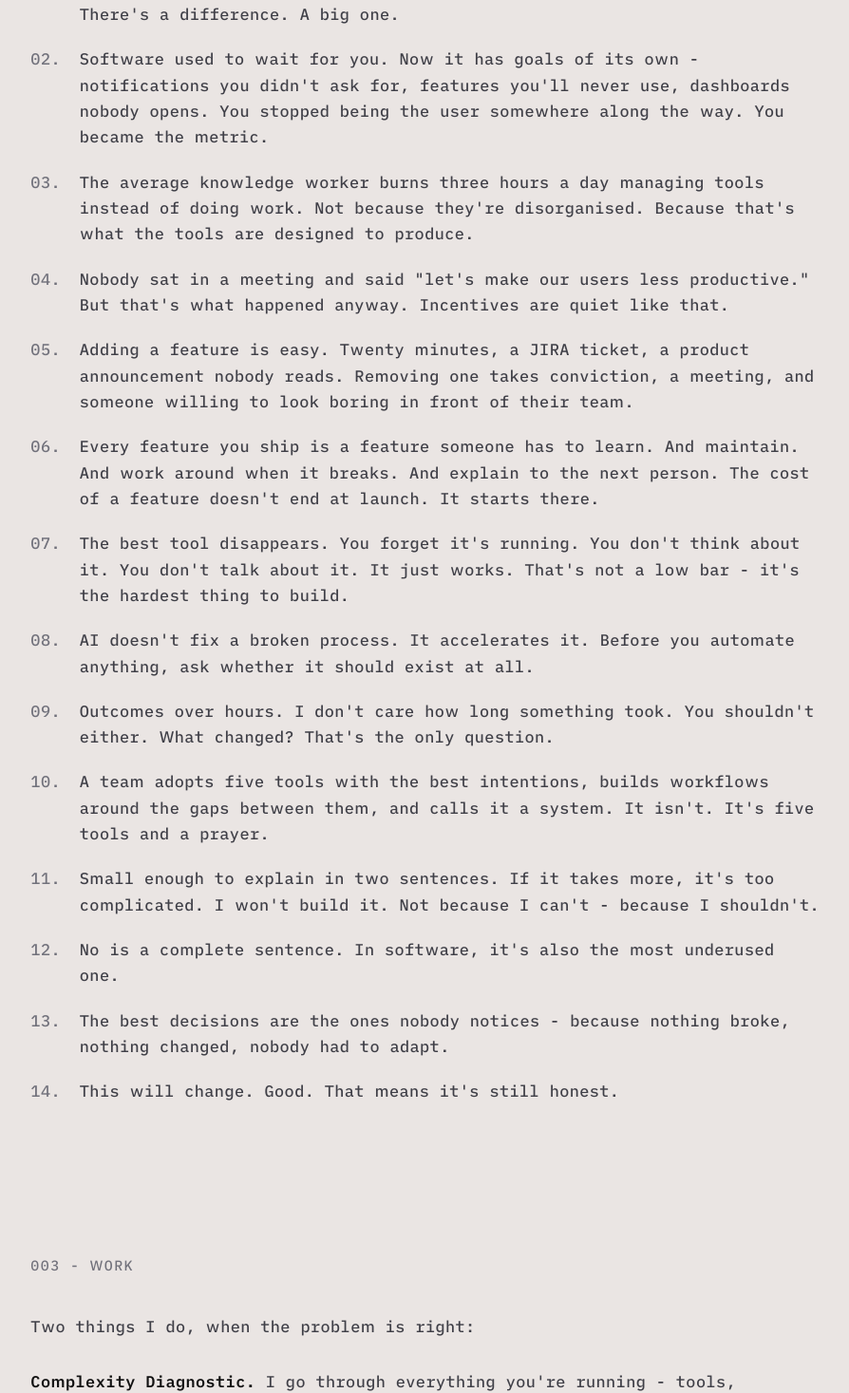
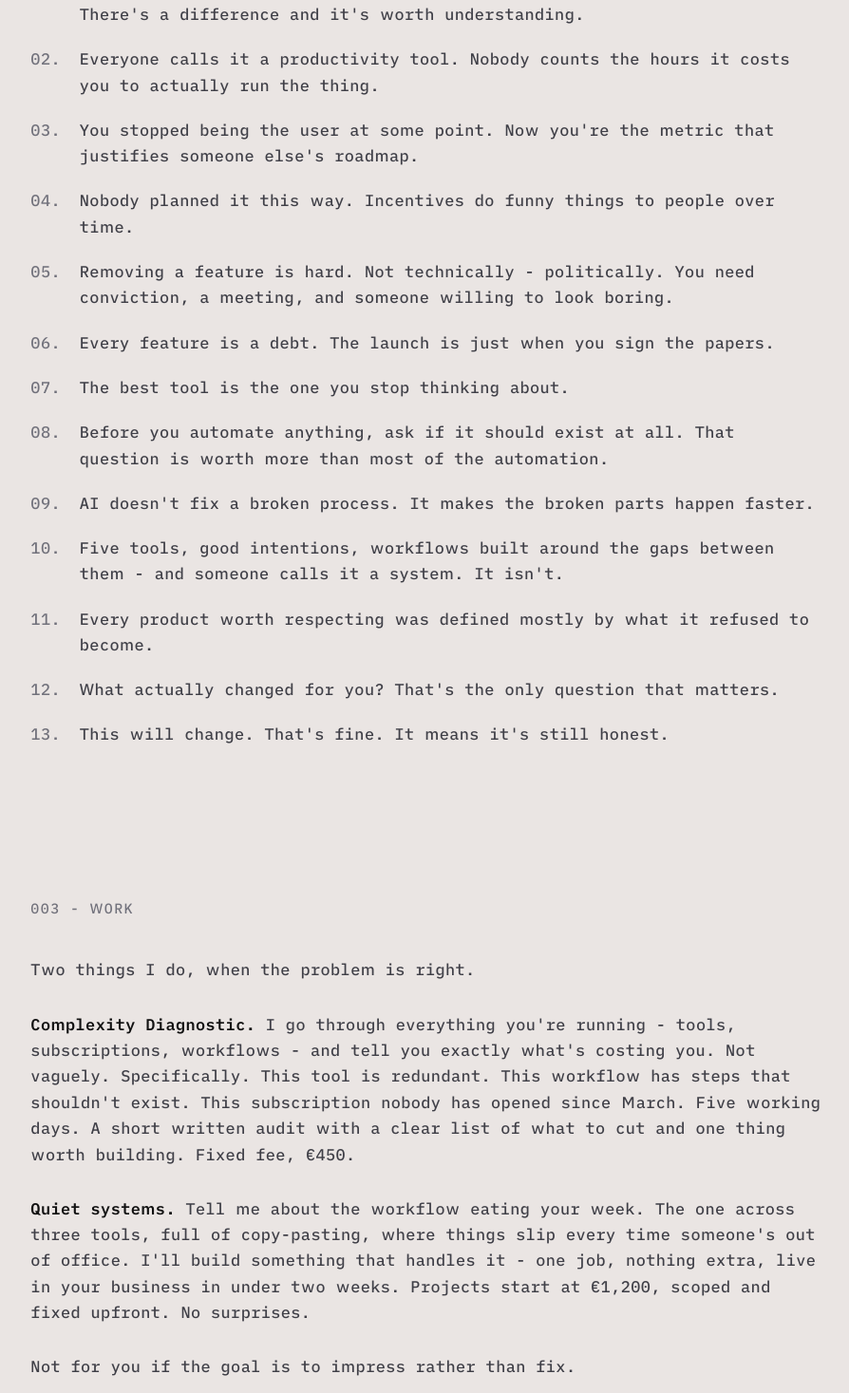
Before and after one commit to JanKosutnik/Kosutnik, a Next.js app: page / in a window 1280 px wide. Shown: the part 1123-2590 px from the top of the page at 95% size, without its empty margins (191-1085 px from the left). Built offline with nearby package versions, Linux system fonts and the light colour scheme.

Commit message:
Add Contact nav link, update notes and work section

```diff
--- a/app/page.tsx
+++ b/app/page.tsx
@@ -17,20 +17,19 @@ const LAST_UPDATE = new Date().toLocaleString("en-GB", {
 });
 
 const notes = [
-  "Most software isn't built for you. It's built to keep you inside it. There's a difference. A big one.",
-  "Software used to wait for you. Now it has goals of its own - notifications you didn't ask for, features you'll never use, dashboards nobody opens. You stopped being the user somewhere along the way. You became the metric.",
-  "The average knowledge worker burns three hours a day managing tools instead of doing work. Not because they're disorganised. Because that's what the tools are designed to produce.",
-  "Nobody sat in a meeting and said \"let's make our users less productive.\" But that's what happened anyway. Incentives are quiet like that.",
-  "Adding a feature is easy. Twenty minutes, a JIRA ticket, a product announcement nobody reads. Removing one takes conviction, a meeting, and someone willing to look boring in front of their team.",
-  "Every feature you ship is a feature someone has to learn. And maintain. And work around when it breaks. And explain to the next person. The cost of a feature doesn't end at launch. It starts there.",
-  "The best tool disappears. You forget it's running. You don't think about it. You don't talk about it. It just works. That's not a low bar - it's the hardest thing to build.",
-  "AI doesn't fix a broken process. It accelerates it. Before you automate anything, ask whether it should exist at all.",
-  "Outcomes over hours. I don't care how long something took. You shouldn't either. What changed? That's the only question.",
-  "A team adopts five tools with the best intentions, builds workflows around the gaps between them, and calls it a system. It isn't. It's five tools and a prayer.",
-  "Small enough to explain in two sentences. If it takes more, it's too complicated. I won't build it. Not because I can't - because I shouldn't.",
-  "No is a complete sentence. In software, it's also the most underused one.",
-  "The best decisions are the ones nobody notices - because nothing broke, nothing changed, nobody had to adapt.",
-  "This will change. Good. That means it's still honest.",
+  "Most software isn't built for you. It's built to keep you inside it. There's a difference and it's worth understanding.",
+  "Everyone calls it a productivity tool. Nobody counts the hours it costs you to actually run the thing.",
+  "You stopped being the user at some point. Now you're the metric that justifies someone else's roadmap.",
+  "Nobody planned it this way. Incentives do funny things to people over time.",
+  "Removing a feature is hard. Not technically - politically. You need conviction, a meeting, and someone willing to look boring.",
+  "Every feature is a debt. The launch is just when you sign the papers.",
+  "The best tool is the one you stop thinking about.",
+  "Before you automate anything, ask if it should exist at all. That question is worth more than most of the automation.",
+  "AI doesn't fix a broken process. It makes the broken parts happen faster.",
+  "Five tools, good intentions, workflows built around the gaps between them - and someone calls it a system. It isn't.",
+  "Every product worth respecting was defined mostly by what it refused to become.",
+  "What actually changed for you? That's the only question that matters.",
+  "This will change. That's fine. It means it's still honest.",
 ];
 
 export default function Home() {
@@ -55,9 +54,10 @@ export default function Home() {
 
         <div className="flex flex-wrap gap-x-6 gap-y-1 text-[0.65rem] tracking-widest uppercase">
           {[
-            { label: "About",  href: "#about" },
-            { label: "Notes",  href: "#notes" },
-            { label: "Work",   href: "#work" },
+            { label: "About",   href: "#about" },
+            { label: "Notes",   href: "#notes" },
+            { label: "Work",    href: "#work" },
+            { label: "Contact", href: "mailto:jan@kindspace.studio" },
           ].map(({ label, href }) => (
             <a key={href} href={href} className="hover:opacity-70 transition-opacity" style={LINK_COLOR}>{label}</a>
           ))}
@@ -129,39 +129,30 @@ export default function Home() {
         <section id="work" className={SECTION}>
           <p className={LABEL}>003 - WORK</p>
           <div className={BODY}>
-            <p>Two things I do, when the problem is right:</p>
+            <p>Two things I do, when the problem is right.</p>
             <p>
               <span className="font-semibold" style={{color:"var(--fg)"}}>Complexity Diagnostic.</span>{" "}
               I go through everything you're running - tools, subscriptions, workflows - and tell you exactly
-              what's costing you. Not in a vague "here are some opportunities" way. Specifically. This tool is
-              redundant. This workflow has three manual steps that shouldn't exist. This subscription nobody on
-              your team has opened since March. Five working days. A short written audit. Fixed fee, €450. For
-              context: three hours a day at any reasonable salary costs more than that every week.
+              what's costing you. Not vaguely. Specifically. This tool is redundant. This workflow has steps
+              that shouldn't exist. This subscription nobody has opened since March. Five working days. A short
+              written audit with a clear list of what to cut and one thing worth building. Fixed fee, €450.
             </p>
             <p>
               <span className="font-semibold" style={{color:"var(--fg)"}}>Quiet systems.</span>{" "}
-              Tell me about the workflow eating your week. The one that lives across three tools, involves
-              copy-pasting between tabs, and has things slipping every time someone's out of office. I'll build
-              something that handles it - one job, nothing extra, live in your business in under two weeks.
-              Projects start at €1,200, scoped and fixed before anything gets built. No surprises.
+              Tell me about the workflow eating your week. The one across three tools, full of copy-pasting,
+              where things slip every time someone's out of office. I'll build something that handles it - one
+              job, nothing extra, live in your business in under two weeks. Projects start at €1,200, scoped
+              and fixed upfront. No surprises.
             </p>
-            <p>
-              This isn't for you if you want a chatbot because your competitor has one. Or if you want to
-              "implement AI" without first naming something that's actually broken. Or if you want something
-              to demo in a board meeting rather than something that saves two hours on a Tuesday.
-            </p>
-            <p>
-              I work best when you have a specific problem and want it gone - not project-managed, not
-              workshopped. Gone.
-            </p>
+            <p>Not for you if the goal is to impress rather than fix.</p>
             <p>
               Email me three sentences about the problem. I'll reply with what I'd do, what it costs, and how
               long it takes.
             </p>
             <p>No decks. No discovery calls. No calendars.</p>
             <p>
-              <a href="mailto:jan@kindspace.studio" className={LINK} style={LINK_COLOR}>jan@kindspace.studio</a><br />
-              <a href="https://x.com/JanKosutnik" className={LINK} style={LINK_COLOR}>@JanKosutnik on X</a><br />
+              <a href="mailto:jan@kindspace.studio" className={LINK} style={LINK_COLOR}>jan@kindspace.studio</a>{" · "}
+              <a href="https://x.com/JanKosutnik" className={LINK} style={LINK_COLOR}>@JanKosutnik on X</a>{" · "}
               <a href="https://www.linkedin.com/in/jankosutnik/" className={LINK} style={LINK_COLOR}>LinkedIn</a>
             </p>
           </div>
```
